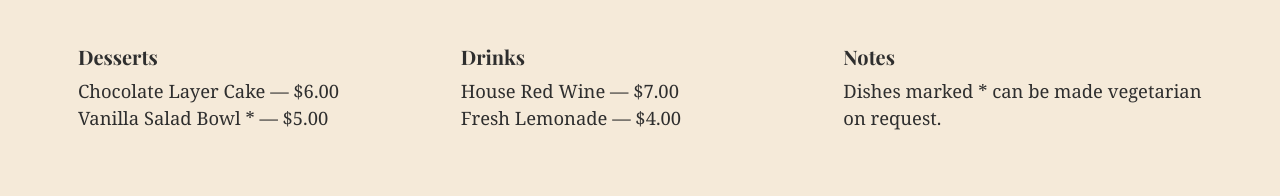
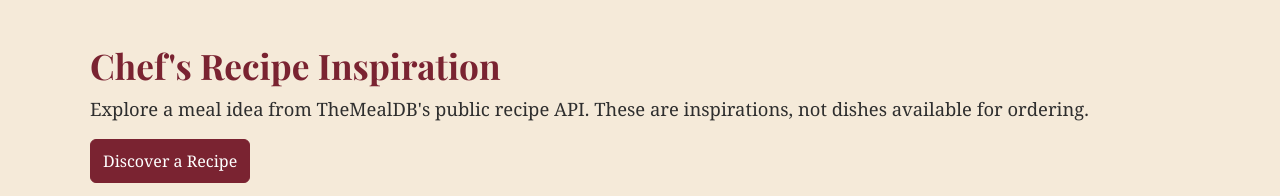
Before and after one commit to akasaka-11/web1, a plain HTML site: page menu.html in a window 1280 px wide. Shown: the part 2226-2422 px from the top of the page. Drawn offline with nearby package versions, Linux system fonts and the light colour scheme.

Commit message:
take out unnecesary things

```diff
--- a/menu.html
+++ b/menu.html
@@ -122,21 +122,6 @@
     </div>
   </div>
 
-  <div class="row g-4 mb-5">
-    <div class="col-12 col-md-6 col-lg-4">
-      <h2 class="h5">Desserts</h2>
-      <p>Chocolate Layer Cake — $6.00<br>Vanilla Salad Bowl * — $5.00</p>
-    </div>
-    <div class="col-12 col-md-6 col-lg-4">
-      <h2 class="h5">Drinks</h2>
-      <p>House Red Wine — $7.00<br>Fresh Lemonade — $4.00</p>
-    </div>
-    <div class="col-12 col-lg-4">
-      <h2 class="h5">Notes</h2>
-      <p>Dishes marked * can be made vegetarian on request.</p>
-    </div>
-  </div>
-</div>
 
 <section class="container my-5" aria-labelledby="inspirationTitle"><h2 id="inspirationTitle">Chef's Recipe Inspiration</h2>
 <p>Explore a meal idea from TheMealDB's public recipe API. These are inspirations, not dishes available for ordering.</p>
```
